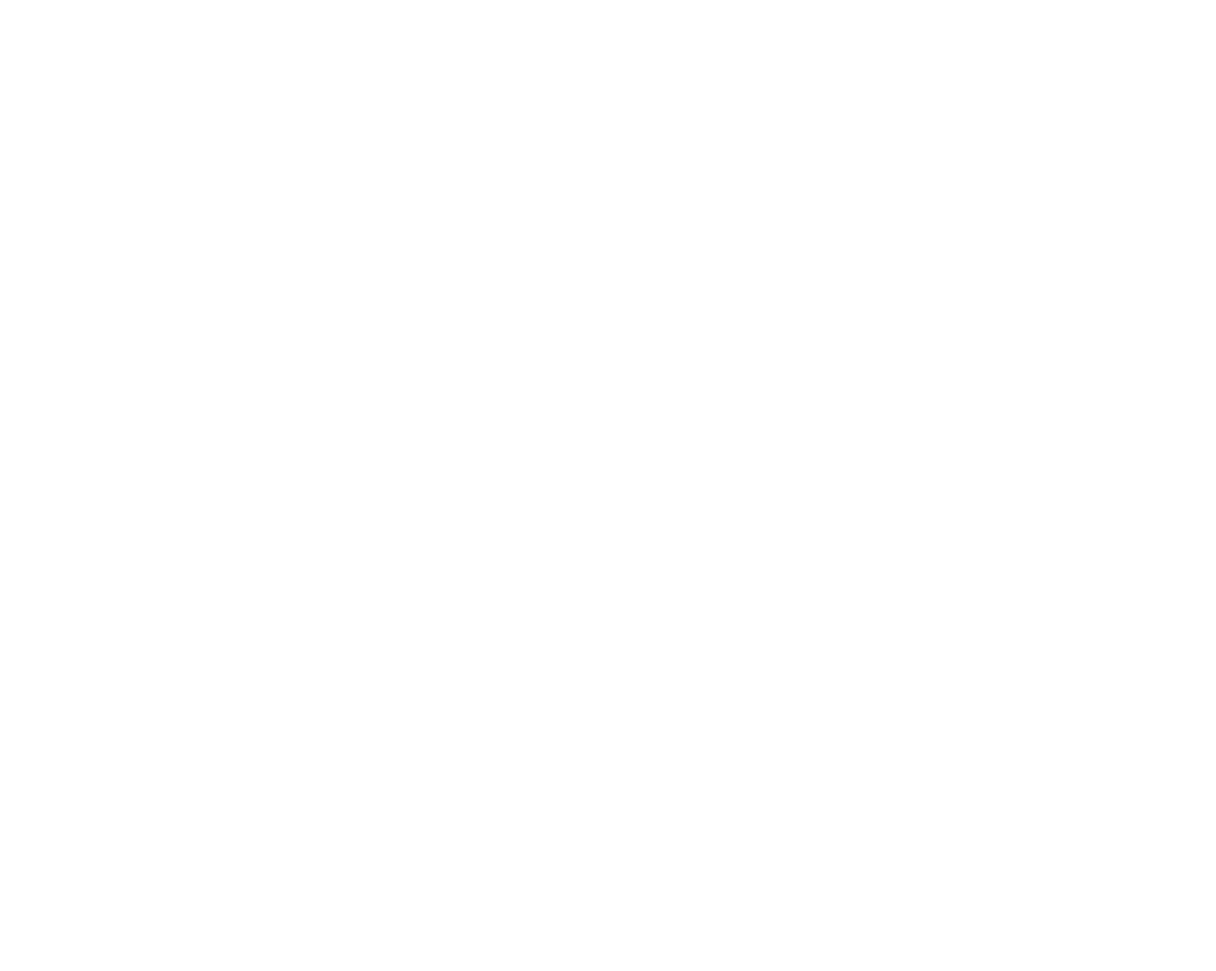
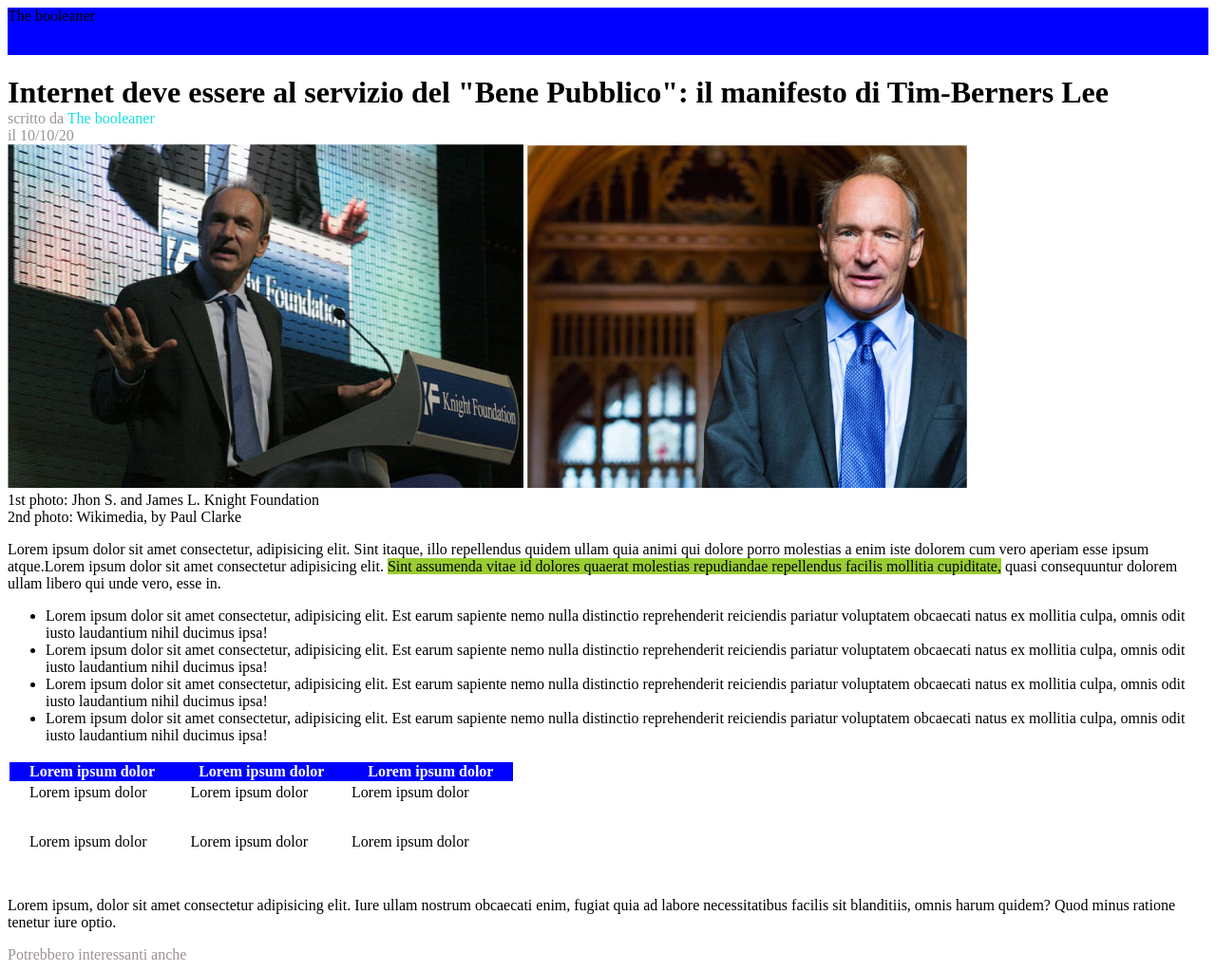
Before and after one commit to marcoroncuzzi02/html-css-booleaner, a plain HTML site: page index.html in a window 1280 px wide. Shown: the whole page at 95% size. Before the commit the page ends 800 px from the top, so only its background shows below. Drawn offline with Linux system fonts and the light colour scheme.

Commit message:
ADD: main

```diff
--- a/index.html
+++ b/index.html
@@ -7,6 +7,65 @@
     <link rel="stylesheet" href="./style.css">
 </head>
 <body>
-
+    <div class="pattern">
+        The booleaner
+    </div>
+    <header>
+        <h1>Internet deve essere al servizio del "Bene Pubblico": il manifesto di Tim-Berners Lee</h1>
+        <div class="subtitle">
+            scritto da <span id="lightblue">The booleaner</span>
+            <br>
+            il 10/10/20
+        </div>
+        <div>
+            <img src="./img/tim-1.jpg" alt="Tim Image">
+            <img src="./img/tim-2.jpg" alt="Tim Image">
+        </div>
+        <div>
+            <span>1st photo: Jhon S. and James L. Knight Foundation</span>
+            <br>
+            <span>2nd photo: Wikimedia, by Paul Clarke</span>
+        </div>
+    </header>
+    <main>
+        <p>Lorem ipsum dolor sit amet consectetur, adipisicing elit. Sint itaque, illo repellendus quidem ullam quia animi qui dolore porro molestias a enim iste dolorem cum vero aperiam esse ipsum atque.Lorem ipsum dolor sit amet consectetur adipisicing elit. <span class="text-yellow">Sint assumenda vitae id dolores quaerat molestias repudiandae repellendus facilis mollitia cupiditate,</span> quasi consequuntur dolorem ullam libero qui unde vero, esse in.</p>
+        <ul>
+            <li>Lorem ipsum dolor sit amet consectetur, adipisicing elit. Est earum sapiente nemo nulla distinctio reprehenderit reiciendis pariatur voluptatem obcaecati natus ex mollitia culpa, omnis odit iusto laudantium nihil ducimus ipsa!</li>
+            <li>Lorem ipsum dolor sit amet consectetur, adipisicing elit. Est earum sapiente nemo nulla distinctio reprehenderit reiciendis pariatur voluptatem obcaecati natus ex mollitia culpa, omnis odit iusto laudantium nihil ducimus ipsa!</li>
+            <li>Lorem ipsum dolor sit amet consectetur, adipisicing elit. Est earum sapiente nemo nulla distinctio reprehenderit reiciendis pariatur voluptatem obcaecati natus ex mollitia culpa, omnis odit iusto laudantium nihil ducimus ipsa!</li>
+            <li>Lorem ipsum dolor sit amet consectetur, adipisicing elit. Est earum sapiente nemo nulla distinctio reprehenderit reiciendis pariatur voluptatem obcaecati natus ex mollitia culpa, omnis odit iusto laudantium nihil ducimus ipsa!</li>
+        </ul>
+        <table>
+            <thead>
+                <tr class="first">
+                    <th class="space">Lorem ipsum dolor</th>
+                    <th class="space">Lorem ipsum dolor</th>
+                    <th class="space">Lorem ipsum dolor</th>
+                </tr>
+            </thead>
+            <tbody>
+                <tr class="row">
+                    <td class="space">Lorem ipsum dolor</td>
+                    <td class="space">Lorem ipsum dolor</td>
+                    <td class="space">Lorem ipsum dolor</td>
+                </tr>
+            </tbody>
+            <tfoot>
+                <tr class="row">
+                    <td class="space">Lorem ipsum dolor</td>
+                    <td class="space">Lorem ipsum dolor</td>
+                    <td class="space">Lorem ipsum dolor</td>
+                </tr>
+            </tfoot>
+        </table>
+        <p>
+            Lorem ipsum, dolor sit amet consectetur adipisicing elit. Iure ullam nostrum obcaecati enim, fugiat quia ad labore necessitatibus facilis sit blanditiis, omnis harum quidem? Quod minus ratione tenetur iure optio.
+        </p>
+    </main>
+    <footer>
+        <div class="grey">
+            Potrebbero interessanti anche
+        </div>
+    </footer>
 </body>
 </html>
--- a/style.css
+++ b/style.css
@@ -0,0 +1,45 @@
+/* *{
+    margin: 0;
+    padding: 0;
+} */
+.pattern {
+    background-color: blue;
+    background-size: cover;
+    height: 50px;
+}
+h1 {
+    margin-bottom: 0;
+}
+.subtitle {
+    color: rgb(156, 146, 146);
+}
+#lightblue {
+    color: rgb(21, 223, 223);
+}
+.text-yellow{
+    background-color: yellowgreen;
+}
+table{
+    display: block;
+
+}
+.first{
+    background-color: blue;
+    color: white;
+    display: inline-block;
+}
+.row {
+    display: inline-block;
+    height: 50px;
+}
+.space {
+    display: inline-block;
+    margin-left: 20px;
+    margin-right: 20px;
+}
+.lightblue {
+    background-color: aqua;
+}
+.grey {
+    color: rgb(156, 146, 146);
+}
```
